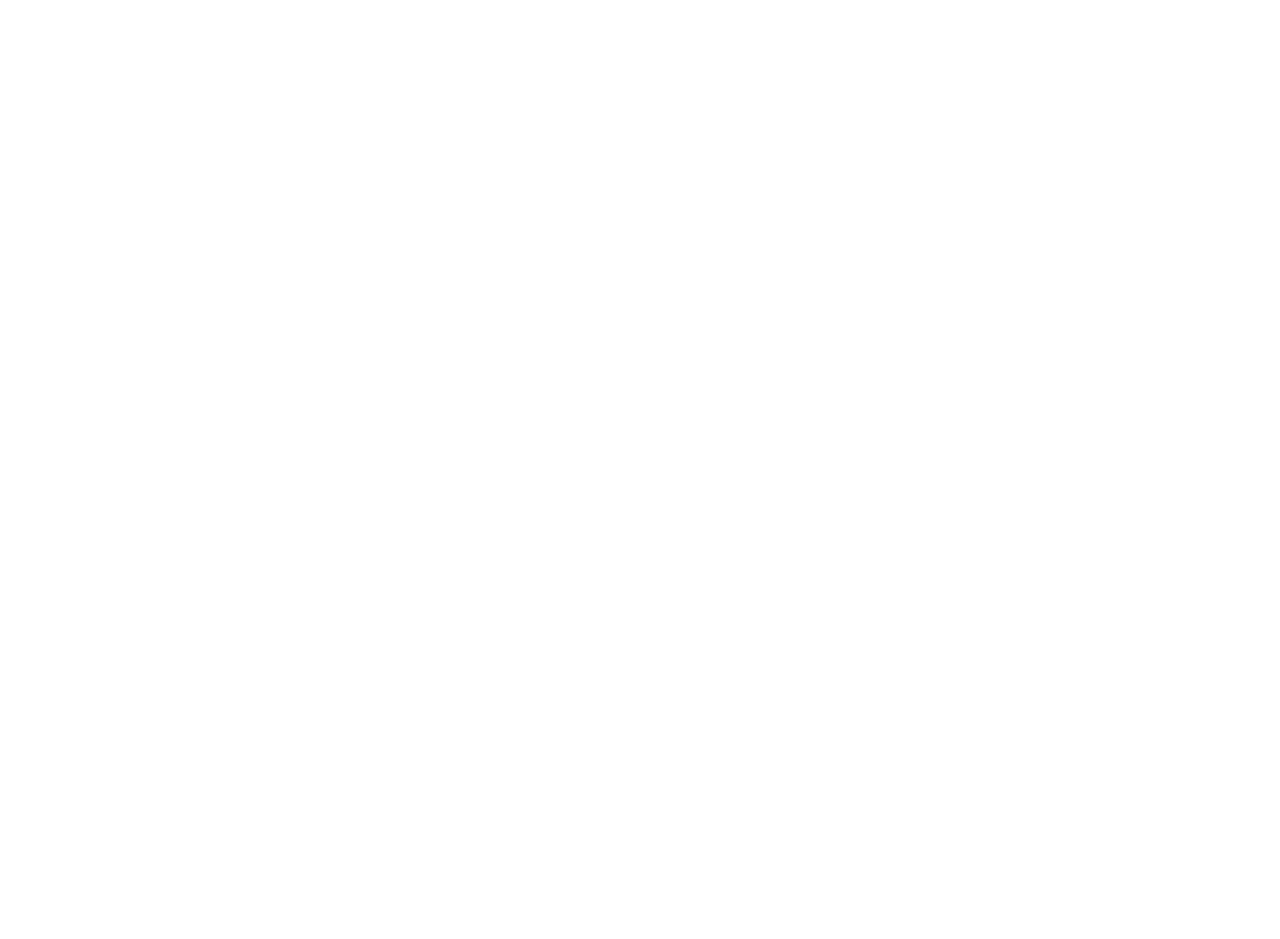
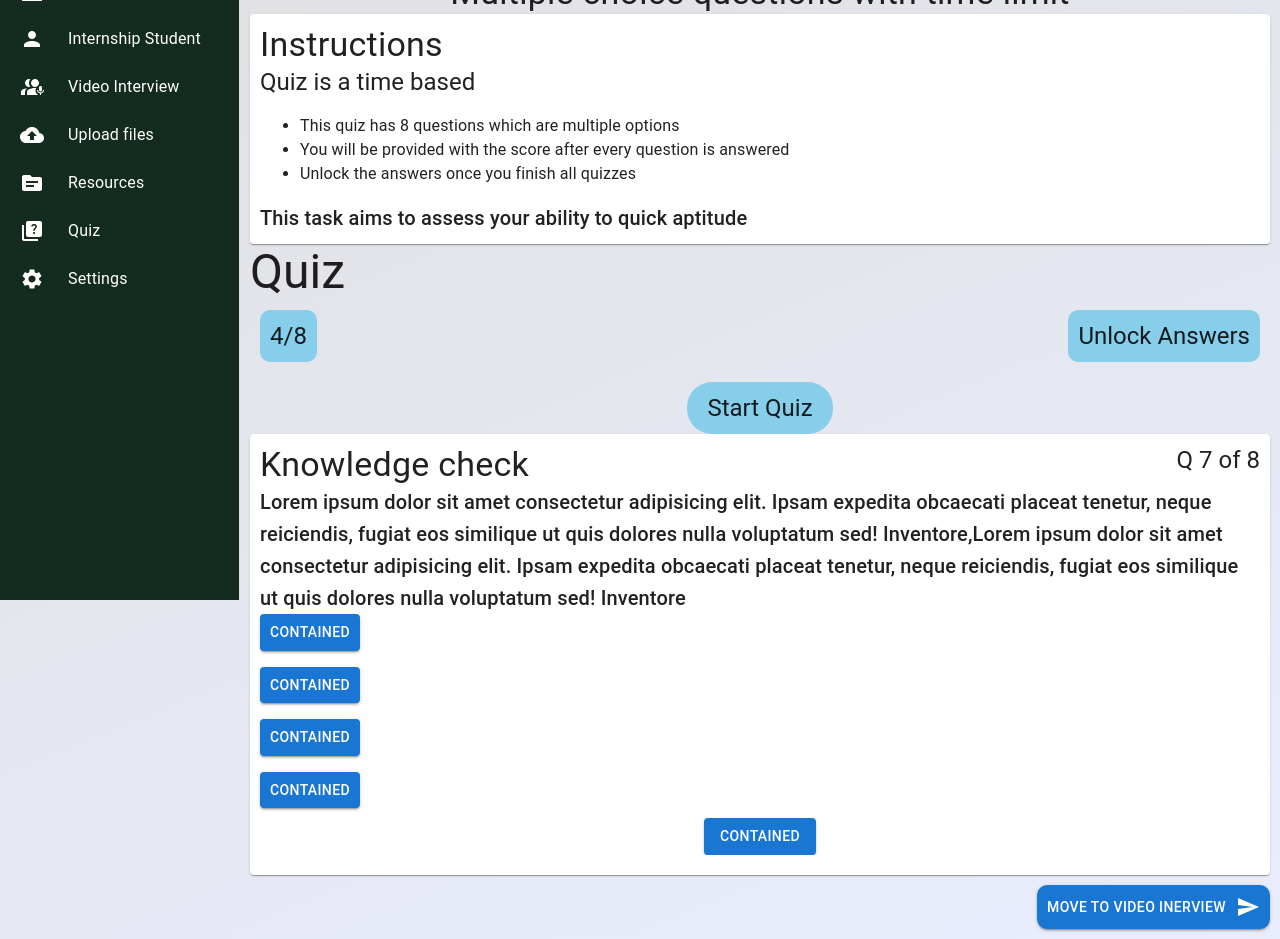
Before and after one commit to Rohit-Jagtap-au19/company-dashboard, a React (Create React App) app: page /quiz in a window 1280 px wide. Before the commit this address had no page. Shown: the part 200-1139 px from the top of the page. Before the commit the page ends 800 px from the top, so only its background shows below. Built offline with nearby package versions, Linux system fonts and the light colour scheme.

Commit message:
Added Quiz section

```diff
--- a/src/App.js
+++ b/src/App.js
@@ -9,6 +9,7 @@
 import Interview from './pages/Interview';
 import Upload from './components/Upload';
 import Download from './components/Download';
+import Quiz from './pages/Quiz';
 
 function App() {
   return (
@@ -23,6 +24,8 @@
       <Route exact path='/videointerview' element={<Interview/>}></Route>
       <Route exact path='/upload' element={<Upload/>}></Route>
       <Route exact path='/download' element={<Download/>}></Route>
+      <Route exact path='/quiz' element={<Quiz/>}></Route>
+
 
 
 
--- a/src/components/CompanyCard.jsx
+++ b/src/components/CompanyCard.jsx
@@ -29,6 +29,7 @@
             container
             spacing={{ xs: 2, md: 3 }}
             columns={{ xs: 1, sm: 8, md: 12 }}
+
           >
       {data.map((element) => {
         return (
--- a/src/components/Navbar.jsx
+++ b/src/components/Navbar.jsx
@@ -190,7 +190,7 @@
               sx={{ display: { xs: "none", sm: "block" } }}
               marginRight="5%"
             >
-              UPLYFT
+              COMPANY
             </Typography>
             <IconButton
               size="large"
--- a/src/components/Sidenav.jsx
+++ b/src/components/Sidenav.jsx
@@ -3,6 +3,11 @@
 import Box from "@mui/material/Box";
 import MuiDrawer from "@mui/material/Drawer";
 import List from "@mui/material/List";
+import PersonIcon from '@mui/icons-material/Person';
+import DashboardIcon from '@mui/icons-material/Dashboard';
+import CloudUploadIcon from '@mui/icons-material/CloudUpload';
+import SourceIcon from '@mui/icons-material/Source';
+import QuizIcon from '@mui/icons-material/Quiz';
 import CssBaseline from "@mui/material/CssBaseline";
 import Divider from "@mui/material/Divider";
 import SettingsIcon from "@mui/icons-material/Settings";
@@ -121,13 +126,13 @@
                 px: 2.5,
               }}
             >
-              <FactoryIcon
+              <DashboardIcon
                 sx={{
                   minWidth: 0,
                   mr: open ? 3 : "auto",
                   justifyContent: "center",
                 }}
-              ></FactoryIcon>
+              ></DashboardIcon>
               <ListItemText primary="Company dashboard" sx={{ opacity: open ? 1 : 0 }} />
             </ListItemButton>
           </ListItem>
@@ -171,13 +176,13 @@
                 px: 2.5,
               }}
             >
-              <FactoryIcon
+              <PersonIcon
                 sx={{
                   minWidth: 0,
                   mr: open ? 3 : "auto",
                   justifyContent: "center",
                 }}
-              ></FactoryIcon>
+              ></PersonIcon>
               <ListItemText primary="Internship Student" sx={{ opacity: open ? 1 : 0 }} />
             </ListItemButton>
           </ListItem>
@@ -221,13 +226,13 @@
                 px: 2.5,
               }}
             >
-              <InterpreterModeIcon
+              <CloudUploadIcon
                 sx={{
                   minWidth: 0,
                   mr: open ? 3 : "auto",
                   justifyContent: "center",
                 }}
-              ></InterpreterModeIcon>
+              ></CloudUploadIcon>
               <ListItemText primary="Upload files" sx={{ opacity: open ? 1 : 0 }} />
             </ListItemButton>
           </ListItem>
@@ -246,14 +251,39 @@
                 px: 2.5,
               }}
             >
-              <InterpreterModeIcon
+              <SourceIcon
                 sx={{
                   minWidth: 0,
                   mr: open ? 3 : "auto",
                   justifyContent: "center",
                 }}
-              ></InterpreterModeIcon>
+              ></SourceIcon>
               <ListItemText primary="Resources" sx={{ opacity: open ? 1 : 0 }} />
+            </ListItemButton>
+          </ListItem>
+
+          <ListItem
+            disablePadding
+            sx={{ display: "block" }}
+            onClick={() => {
+              navigate("/quiz");
+            }}
+          >
+            <ListItemButton
+              sx={{
+                minHeight: 48,
+                justifyContent: open ? "initial" : "center",
+                px: 2.5,
+              }}
+            >
+              <QuizIcon
+                sx={{
+                  minWidth: 0,
+                  mr: open ? 3 : "auto",
+                  justifyContent: "center",
+                }}
+              ></QuizIcon>
+              <ListItemText primary="Quiz" sx={{ opacity: open ? 1 : 0 }} />
             </ListItemButton>
           </ListItem>
 
--- a/src/components/Upload.jsx
+++ b/src/components/Upload.jsx
@@ -21,9 +21,9 @@
   return (
     <>
       <Navbar />
-      <Box sx={{ display: "flex" }}height={90} className="bgcolor paddingall">
+      <Box sx={{ display: "flex" }} height={90} className="bgcolor paddingall">
         <Sidenav />
-        <Box sx={{ flexGrow: 1 }} >
+        <Box sx={{ flexGrow: 1 }}>
           <Grid container spacing={2}>
             <Grid xs={12}>
               <Grid item md={12} xs={12} className="paddingall">
@@ -64,7 +64,7 @@
               </Grid>
             </Grid>
 
-            <Grid xs={12}>
+            {/* <Grid xs={12}>
               <Grid item md={12} xs={12} className="paddingall">
                 <Typography variant="h5" style={{ marginBottom: 50 }}>
                   Submit Your Work
@@ -106,7 +106,7 @@
                   </Grid>
                 </Grid>
               </Grid>
-        </Grid>
+            </Grid> */}
           </Grid>
         </Box>
       </Box>
--- /dev/null
+++ b/src/components/quiz/Quizbuttons.jsx
@@ -0,0 +1,57 @@
+import React from "react";
+import { Typography, Box, Grid, Paper } from "@mui/material";
+import Stack from "@mui/material/Stack";
+import { width } from "@mui/system";
+export default function Quizbuttons() {
+  return (
+    <Box>
+      <Typography variant="h3">Quiz</Typography>
+      <Grid display={'flex'} direction={'column'}
+      style={{
+        justifyContent:'center',
+        alignItems:'center'
+      }}>
+
+        <Stack direction={"row"} justifyContent={'space-between'}
+        style={{width:'100%',padding:"10px"}}>
+          <Typography
+            variant="h5"
+            style={{
+              borderRadius: "10px",
+              backgroundColor: "skyblue",
+              padding: "10px",
+              cursor:'pointer'
+            }}
+          >
+            4/8
+          </Typography>
+          <Typography
+            variant="h5"
+            style={{
+              borderRadius: "10px",
+              backgroundColor: "skyblue",
+              padding: "10px",
+              cursor:'pointer'
+            }}
+          >
+            Unlock Answers
+          </Typography>
+        </Stack>
+
+        <Typography
+          variant="h5"
+          style={{
+            borderRadius: "25px",
+            backgroundColor: "skyblue",
+            padding: "10px 20px",
+            marginTop:'10px',
+            textAlign:'center',
+            cursor:'pointer',
+          }}
+        >
+          Start Quiz
+        </Typography>
+      </Grid>
+    </Box>
+  );
+}
--- /dev/null
+++ b/src/components/quiz/Quizinstruction.jsx
@@ -0,0 +1,28 @@
+import React from "react";
+import Grid from "@mui/material/Unstable_Grid2";
+import Card from "@mui/material/Card";
+import Typography from "@mui/material/Typography";
+
+export default function Quizinstruction() {
+  return (
+
+
+      <Grid>
+        <Card style={{ padding: "10px"}}>
+          <Typography variant="h4" color="success">Instructions</Typography>
+          <Typography variant="h5">Quiz is a time based</Typography>
+          <ul>
+            <li>This quiz has 8 questions which are multiple options</li>
+            <li>
+              You will be provided with the score after every question is
+              answered
+            </li>
+            <li>Unlock the answers once you finish all quizzes</li>
+          </ul>
+          <Typography variant="h6">
+            This task aims to assess your ability to quick aptitude
+          </Typography>
+        </Card>
+      </Grid>
+  );
+}
--- /dev/null
+++ b/src/components/quiz/Quizquestion.jsx
@@ -0,0 +1,48 @@
+import React from "react";
+import Box from "@mui/material/Box";
+import Typography from "@mui/material/Typography";
+import Card from "@mui/material/Card";
+import Stack from "@mui/material/Stack";
+import Button from "@mui/material/Button";
+import Grid from "@mui/material/Unstable_Grid2";
+import { display } from "@mui/system";
+
+export default function Quizquestion() {
+  return (
+    <Grid>
+      <Card style={{ padding: "10px" }}>
+        <Stack direction={"row"} justifyContent={"space-between"}>
+          <Typography variant="h4" color="success">
+            Knowledge check
+          </Typography>
+          <Typography variant="h5">Q 7 of 8</Typography>
+        </Stack>
+        <Typography variant="h6">
+          Lorem ipsum dolor sit amet consectetur adipisicing elit. Ipsam
+          expedita obcaecati placeat tenetur, neque reiciendis, fugiat eos
+          similique ut quis dolores nulla voluptatum sed! Inventore,Lorem ipsum
+          dolor sit amet consectetur adipisicing elit. Ipsam expedita obcaecati
+          placeat tenetur, neque reiciendis, fugiat eos similique ut quis
+          dolores nulla voluptatum sed! Inventore
+        </Typography>
+        <Stack spacing={2} direction="column" width={"100px"}>
+          <Button variant="contained">Contained</Button>
+          <Button variant="contained">Contained</Button>
+          <Button variant="contained">Contained</Button>
+          <Button variant="contained">Contained</Button>
+        </Stack>
+        <Card
+          style={{
+            display: "flex",
+            alignItems: "center",
+            justifyContent: "center",
+            boxShadow:'none',
+            margin:'10px'
+          }}
+        >
+          <Button variant="contained">Contained</Button>
+        </Card>
+      </Card>
+    </Grid>
+  );
+}
--- a/src/pages/Home.jsx
+++ b/src/pages/Home.jsx
@@ -16,9 +16,9 @@
     <Box height={90}/>
     <Box sx={{ display: 'flex' }} className='bgcolor paddingall'>
     <Sidenav/>
-      <Upload/>
-      {/* <CompanyCard/> */}
-      <Download/>
+      {/* <Upload/> */}
+      <CompanyCard/>
+      {/* <Download/> */}
     <Box>
       </Box>
     </Box>
--- /dev/null
+++ b/src/pages/Quiz.jsx
@@ -0,0 +1,56 @@
+import React from "react";
+import Box from "@mui/material/Box";
+import Typography from "@mui/material/Typography";
+import Navbar from "../components/Navbar";
+import Sidenav from "../components/Sidenav";
+import Quizinstruction from "../components/quiz/Quizinstruction";
+import Card from "@mui/material/Card";
+import "../../src/dash.css";
+import Quizbuttons from "../components/quiz/Quizbuttons";
+import Quizquestion from "../components/quiz/Quizquestion";
+import Button from "@mui/material/Button";
+import SendIcon from "@mui/icons-material/Send";
+import { Link } from "react-router-dom";
+
+export default function Quiz() {
+  return (
+    <>
+      <Navbar />
+      <Box height={90} />
+      <Box sx={{ display: "flex" }} className="bgcolor paddingall">
+        <Sidenav />
+        <Box width={"100%"}>
+            <Typography textAlign={"center"} variant="h2">
+              Quiz Assasment
+            </Typography>
+            <Typography textAlign={"center"} variant="h4">
+              Multiple choice questions with time limit
+            </Typography>
+
+          <Quizinstruction />
+          <Quizbuttons />
+          <Quizquestion />
+          <Link to='/videointerview'>
+
+          <Button
+            variant="contained"
+            style={{
+              borderRadius: "10px",
+              padding: "10px",
+              float: "right",
+              marginTop:'10px'
+            }}
+          >
+            Move to Video inerview
+            <SendIcon
+              style={{
+                marginLeft: "10px",
+              }}
+            />
+          </Button>
+          </Link>
+        </Box>
+      </Box>
+    </>
+  );
+}
```
Lines whose indentation alone changed are shown as unchanged.
